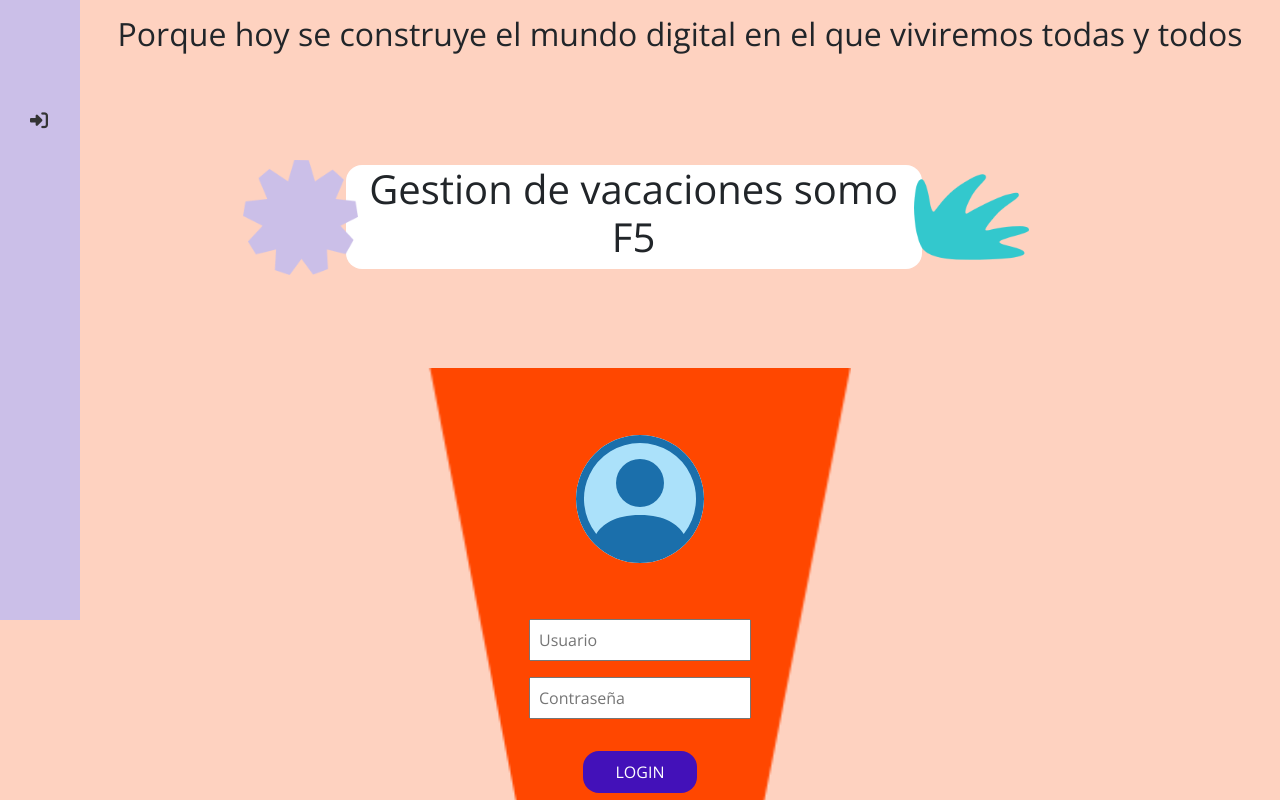
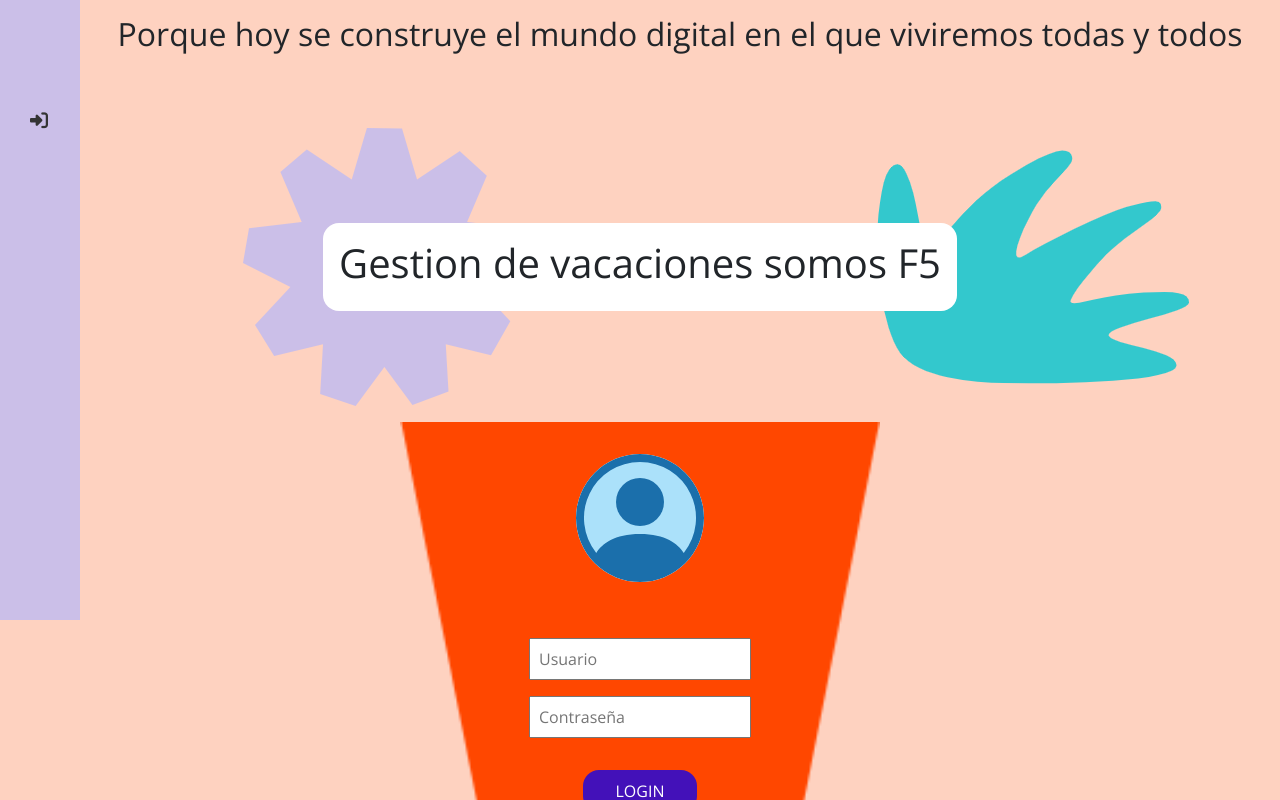
Before and after one commit to YorlinPacha/Front-vacacionex-coderx, a Vue app: page / in a window 1280 px wide. Shown: the part 180-980 px from the top of the page. Built offline with nearby package versions, Linux system fonts and the light colour scheme; a web font is replaced by a local one; what @syncfusion/ej2-base would draw is missing.

Commit message:
Login listo estilos

```diff
--- a/src/lang/messages.js
+++ b/src/lang/messages.js
@@ -42,7 +42,7 @@ export const messages = {
     es:{
         //Login view
         messageLogin:{
-            title3: 'Gestion de vacaciones somo F5',
+            title3: 'Gestion de vacaciones somos F5',
 
         },
         //barra lateral
--- a/src/views/loginVue.vue
+++ b/src/views/loginVue.vue
@@ -1,95 +1,140 @@
-<template >
+<template>
+  <div class="todoTemplate">
     <div class="div-images-title-login">
-    <div id="image1" class="login-title-image">
-      <img src="../assets/img/image1-login.png" alt="imagen icono somosf5 lila">
+      <div  class="login-title-image">
+        <img id="imageEstrella" src="../assets/img/image1-login.png" alt="imagen icono somosf5 lila" />
       </div>
       <div class="div-login-title">
-      <h1 class="login-title">{{ $t("messageLogin.title3") }}</h1>
+        <h1 class="login-title">{{ $t('messageLogin.title3') }}</h1>
       </div>
       <div class="login-title-image">
-      <img id="image2" src="../assets/img/image2-login.png" alt="imagen icono somosf5 turquesa">
+        <img id="imageInde" src="../assets/img/image2-login.png" alt="imagen icono somosf5 turquesa" />
       </div>
     </div>
     <div class="div-parent-login">
       <div class="div-imagen-fondo-login">
-      <img class="imagen-fondo-login" src="../assets/img/fondo-form-login.png" alt="fondo naranja trapecio" />
+        <!-- <img class="imagen-fondo-login" src="../assets/img/fondo-form-login.png" alt="fondo naranja trapecio" /> -->
       </div>
       <div class="form-login row justify-content-center">
-      <div class="surface-card shadow-2 border-round d-flex flex-column justify-content-center w-100">
+        <div
+          class="surface-card shadow-2 border-round d-flex flex-column justify-content-center w-100"
+        >
           <p class="icon mb-3">
-        <svg xmlns="http://www.w3.org/2000/svg" fill="currentColor" class="bi bi-person-circle"
-          viewBox="0 0 16 16">
+            <svg
+              xmlns="http://www.w3.org/2000/svg"
+              fill="currentColor"
+              class="bi bi-person-circle"
+              viewBox="0 0 16 16"
+            >
               <path d="M11 6a3 3 0 1 1-6 0 3 3 0 0 1 6 0z" />
-          <path fill-rule="evenodd"
-            d="M0 8a8 8 0 1 1 16 0A8 8 0 0 1 0 8zm8-7a7 7 0 0 0-5.468 11.37C3.242 11.226 4.805 10 8 10s4.757 1.225 5.468 2.37A7 7 0 0 0 8 1z" />
+              <path
+                fill-rule="evenodd"
+                d="M0 8a8 8 0 1 1 16 0A8 8 0 0 1 0 8zm8-7a7 7 0 0 0-5.468 11.37C3.242 11.226 4.805 10 8 10s4.757 1.225 5.468 2.37A7 7 0 0 0 8 1z"
+              />
             </svg>
           </p>
 
           <div class="d-flex flex-column justify-content-center">
-              <input id="email1" v-model="loginData.login_email" type="email" placeholder="Usuario" class="w-full mb-3 mx-auto p-2" />
-              <input id="password1" v-model="loginData.passw" type="password" placeholder="Contraseña" class="w-full mb-3 mx-auto p-2" />
-              <button label="Entra" @click="loginUser(loginData)" icon="pi pi-user" class="btn w-full  mx-auto">LOGIN</button>
+            <input
+              id="email1"
+              v-model="loginData.login_email"
+              type="email"
+              placeholder="Usuario"
+              class="w-full mb-3 mx-auto p-2"
+            />
+            <input
+              id="password1"
+              v-model="loginData.passw"
+              type="password"
+              placeholder="Contraseña"
+              class="w-full mb-3 mx-auto p-2"
+            />
+            <button
+              label="Entra"
+              @click="loginUser(loginData)"
+              icon="pi pi-user"
+              class="btn w-full mx-auto"
+            >
+              LOGIN
+            </button>
           </div>
-
         </div>
-
+      </div>
     </div>
   </div>
 </template>
 <style scoped>
 @import url('https://fonts.googleapis.com/css2?family=Open+Sans:ital,wght@0,300;0,400;0,600;0,700;0,800;1,300;1,400;1,600;1,700;1,800&display=swap');
 
+.todoTemplate {
+  /* border: 1px solid orangered; */
+  display: flex;
+  justify-content: center;
+  align-items: center;
+  flex-direction: column;
+}
+
 .div-images-title-login {
   display: flex;
   justify-content: center;
   align-items: center;
-  margin-bottom: 10rem;
-  margin-top: 3rem;
+  margin-bottom: 1rem;
+  margin-top: 1rem;
+}
+.login-title-image {
+  width: 20rem;
 }
 
-#image1 {
-  margin-right: -0.8rem;
-  z-index: 2;
+#imageEstrella {
+  margin-left: 15rem;
+  z-index: -2;
 }
 
-#image2 {
-  margin-left: -0.5rem;
-  z-index: 2;
+#imageInde {
+  z-index: -2;
+  margin-left: -5rem;
 }
 
 .div-login-title {
   background-color: #ffff;
-  width: 45vw;
+  width: auto;
   text-align: center;
   border-radius: 1rem;
+  padding: 1rem;
+  z-index: 100;
 }
 
 .login-title {
   text-align: center;
 }
 
-.login-title-image {
-  width: 9vw;
-}
+
 
 .div-parent-login {
-  position: relative;
-  margin-bottom: 8rem;
+  width: 30rem;
+  padding: 2rem;
+  margin-bottom: 2rem;
+  /* border: 1px solid orangered; */
+  background-image: url('../assets/img/fondo-form-login.png');
+  background-repeat: no-repeat;
+  background-size: cover;
 }
 
 .imagen-fondo-login {
-  width: 33vw;
-
+  max-width: 100%;
 }
 
-.div-imagen-fondo-login {
-  position: absolute;
+/* .div-imagen-fondo-login {
+  width: 40rem;
+  border: 1px solid blue;
+  display: flex;
+  justify-content: center; */
+/* position: absolute;
   top: 55%;
   left: 50%;
   transform: translate(-50%, -50%);
-  width: auto;
-  z-index: -10;
-}
+  z-index: -10; */
+/* } */
 
 .bi {
   color: rgb(27, 111, 171);
@@ -108,7 +153,7 @@
 }
 
 .btn {
-  background-color: #4311B9;
+  background-color: #4311b9;
   border-radius: 1rem;
   padding: 0.5rem 2rem;
   color: white;
@@ -128,16 +173,15 @@
 </style>
 
 <script setup>
-import { createLogin } from '../controllers/WorkersController';
-import { ref } from 'vue';
+import { createLogin } from '../controllers/WorkersController'
+import { ref } from 'vue'
 
 const loginData = ref({
   login_email: '',
   passw: ''
-});
+})
 
 const loginUser = async () => {
-  await createLogin(loginData.value);
-};
-
+  await createLogin(loginData.value)
+}
 </script>
```
Lines whose indentation alone changed are shown as unchanged.
